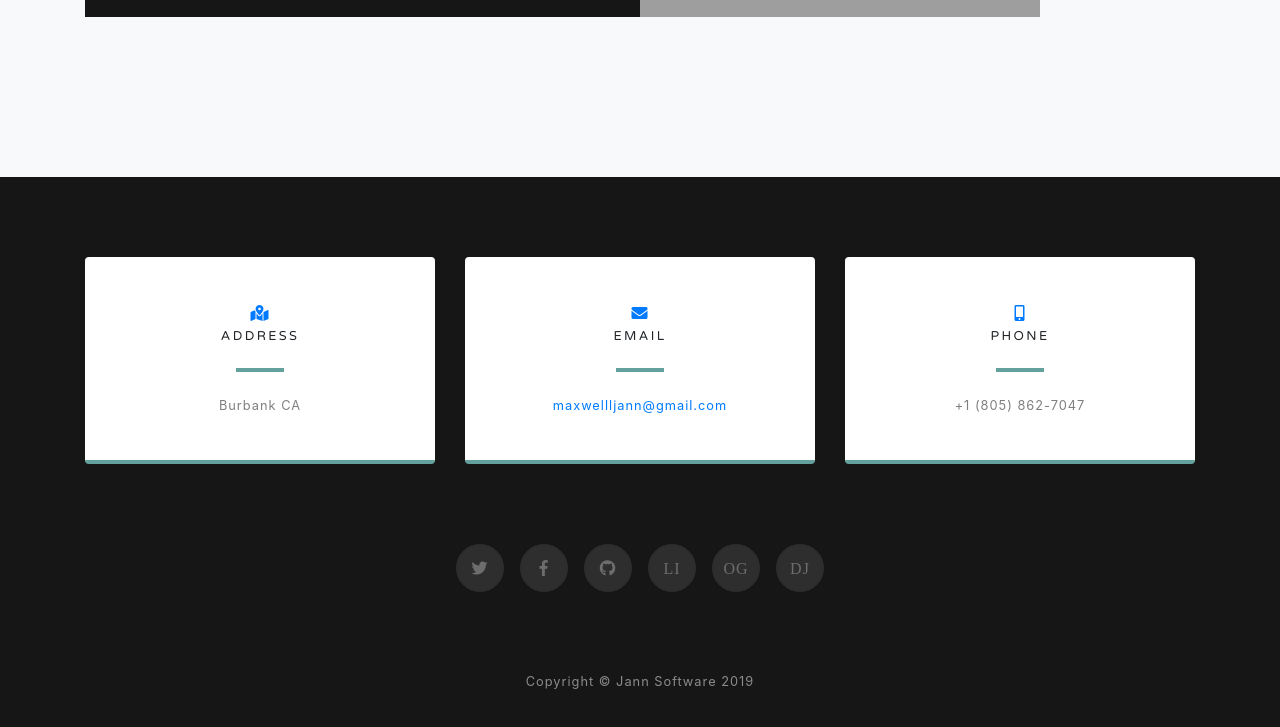
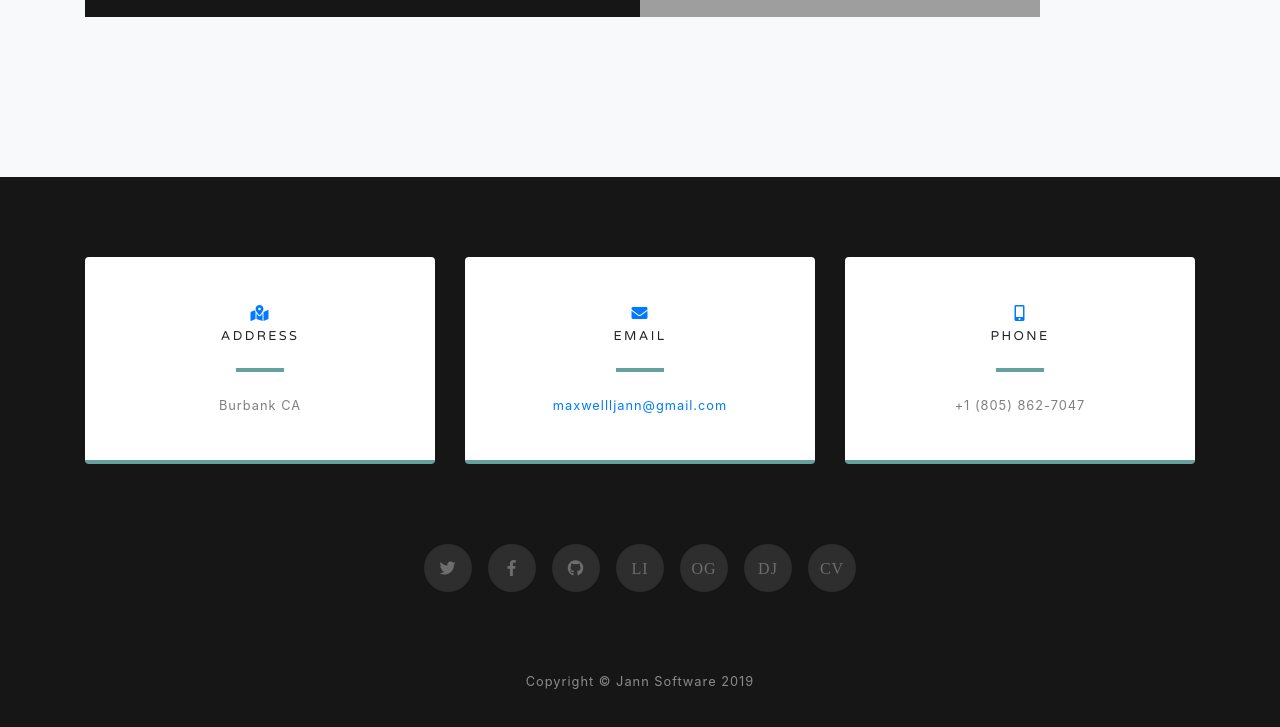
Before and after one commit to codejoy-wins/codejoy-wins.github.ioNull3, a website with bundled scripts: page index.html in a window 1280 px wide. Shown: the part 3653-4380 px from the top of the page. Built offline with nearby package versions, Linux system fonts and the light colour scheme; grey boxes are pictures that could not be loaded.

Commit message:
added cv link

```diff
--- a/index.html
+++ b/index.html
@@ -222,6 +222,9 @@
           <a href="https://pensive-lumiere-228b4a.netlify.com/alien.html" class="mx-2">
             <i class="fab featured-text">DJ</i>
           </a>
+          <a href="https://docs.google.com/document/d/1mQzoxGCvjgC9mTTLTStEfh_nOdcLHX48EyX-f9WLQMc/edit?usp=sharing" class="mx-2">
+            <i class="fab featured-text">CV</i>
+          </a>
         </div>
 
       </div>
```
